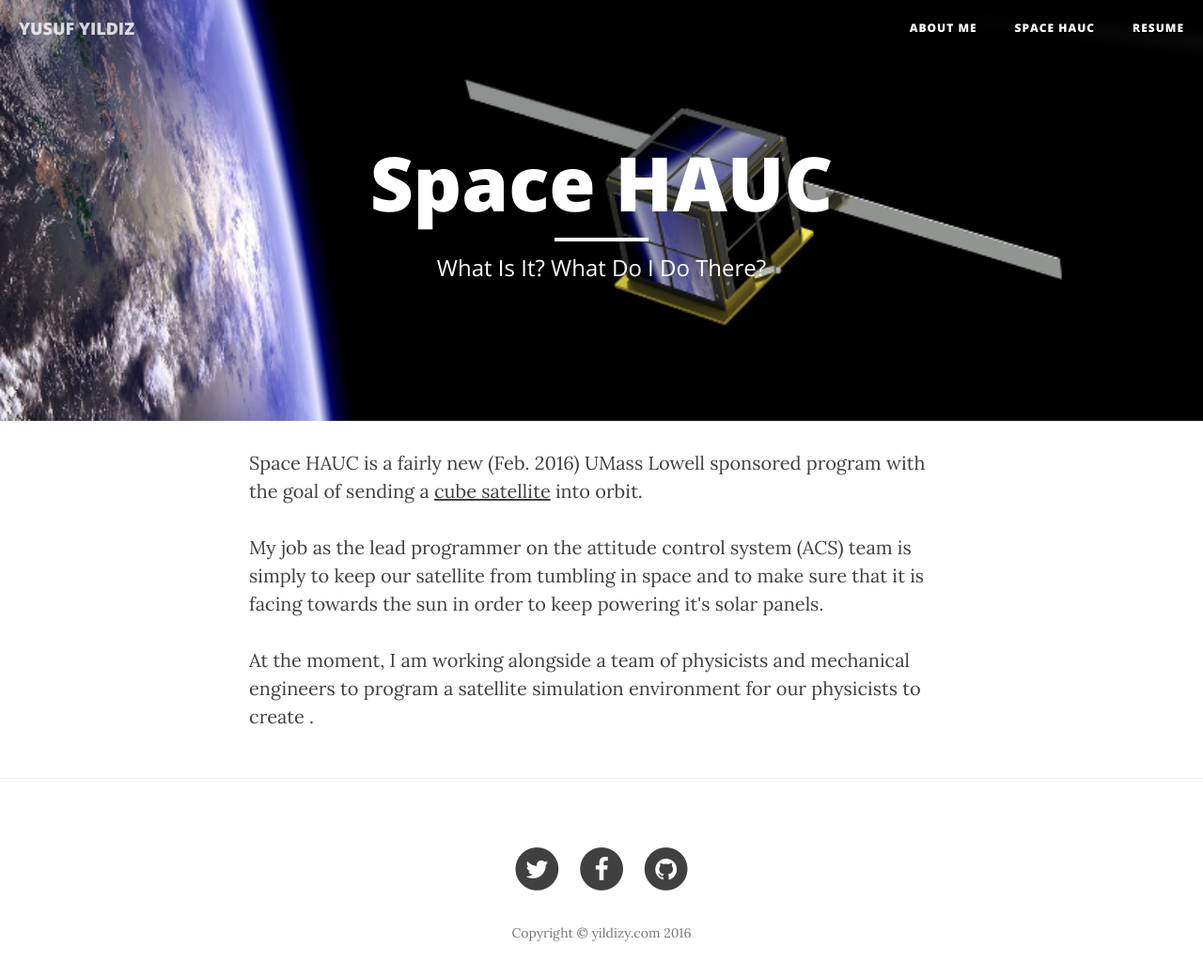
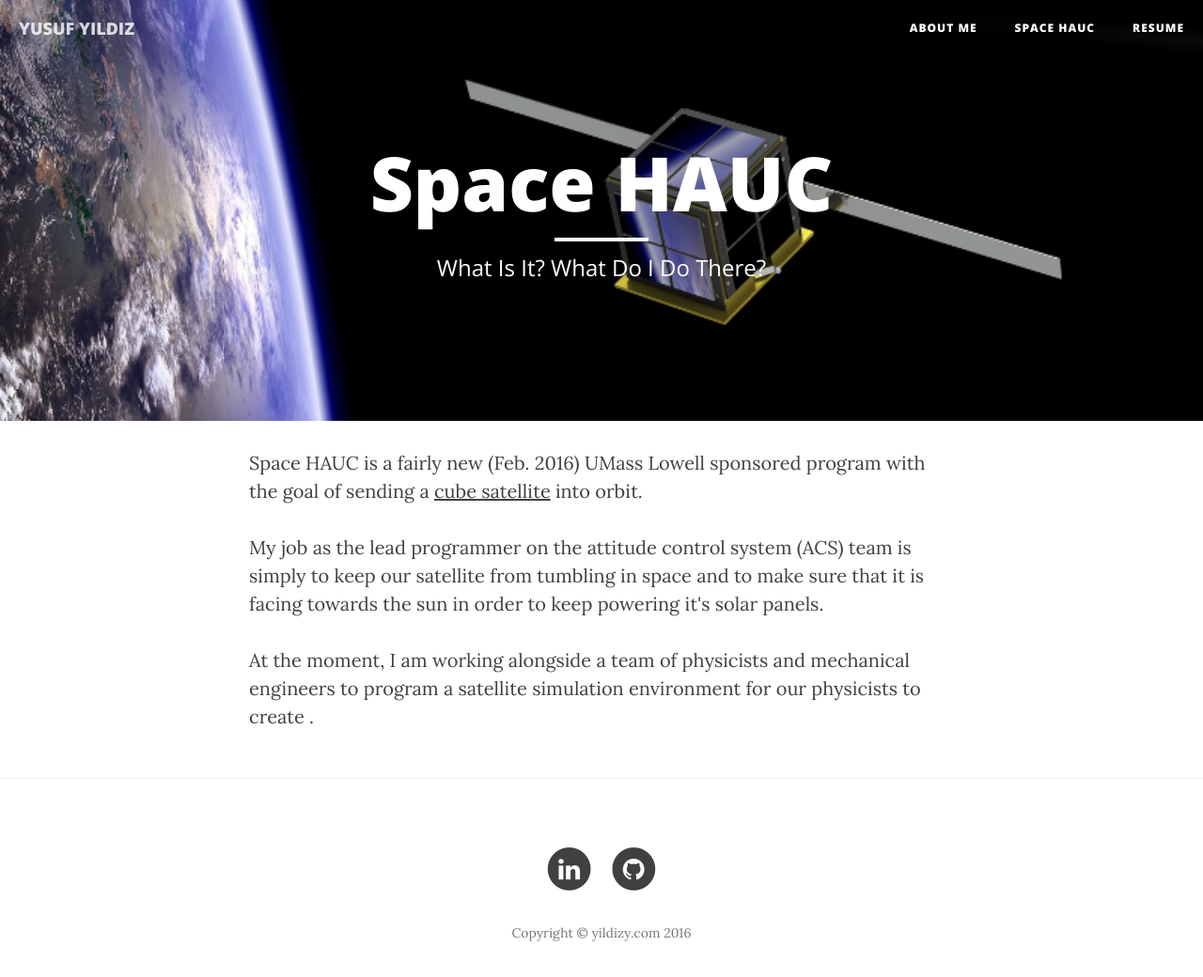
Before and after one commit to yyildiz/yyildiz.github.io, a plain HTML site: page spacehauc.html in a window 1280 px wide. Shown: the whole page at 94% size. Drawn offline with nearby package versions, Linux system fonts and the light colour scheme.

Commit message:
Added link hrefs

```diff
--- a/spacehauc.html
+++ b/spacehauc.html
@@ -103,24 +103,16 @@
             <div class="row">
                 <div class="col-lg-8 col-lg-offset-2 col-md-10 col-md-offset-1">
                     <ul class="list-inline text-center">
-                        <li>
-                            <a href="#">
+                         <li>
+                            <a href="https://www.linkedin.com/in/yusuf-yildiz-591a98aa">
                                 <span class="fa-stack fa-lg">
                                     <i class="fa fa-circle fa-stack-2x"></i>
-                                    <i class="fa fa-twitter fa-stack-1x fa-inverse"></i>
+                                    <i class="fa fa-linkedin fa-stack-1x fa-inverse"></i>
                                 </span>
                             </a>
                         </li>
                         <li>
-                            <a href="#">
-                                <span class="fa-stack fa-lg">
-                                    <i class="fa fa-circle fa-stack-2x"></i>
-                                    <i class="fa fa-facebook fa-stack-1x fa-inverse"></i>
-                                </span>
-                            </a>
-                        </li>
-                        <li>
-                            <a href="#">
+                            <a href="https://github.com/yyildiz/">
                                 <span class="fa-stack fa-lg">
                                     <i class="fa fa-circle fa-stack-2x"></i>
                                     <i class="fa fa-github fa-stack-1x fa-inverse"></i>
```
Also changed, not shown: index.html (+3 -11 lines).
